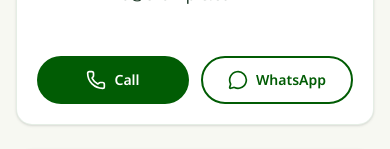
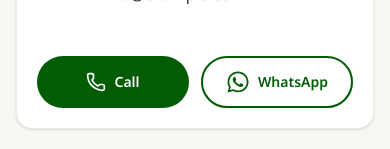
Before and after one commit to SASIKUMAR-109/school-website, a Next.js app in the folder school-site/: page /en/contact in a window 390 px wide. Shown: the part 673-822 px from the top of the page. Built offline with nearby package versions, Linux system fonts and the light colour scheme.

Commit message:
whatsapp icon added

```diff
--- a/school-site/app/[locale]/contact/page.tsx
+++ b/school-site/app/[locale]/contact/page.tsx
@@ -2,6 +2,7 @@ import {getTranslations,getLocale} from 'next-intl/server';
 import {siteInfo} from '@/lib/site';
 import {MapPin, Phone, Mail, MessageCircle, Navigation} from 'lucide-react';
 import PageHeader from '@/components/PageHeader';
+import { FaWhatsapp } from "react-icons/fa";
 
 export default async function ContactPage() {
   const t = await getTranslations('Contact');
@@ -40,7 +41,7 @@ export default async function ContactPage() {
           </ul>
           <div className='mt-auto grid grid-cols-2 gap-3 pt-6'>
             <a className="inline-flex items-center justify-center gap-2 rounded-full bg-primary px-4 py-3 text-sm font-semibold text-white sm:text-base" href={`tel:${siteInfo.phone}`}><Phone className='size-5' aria-hidden="true"/>{t('callButton')}</a>
-            <a href={`mailto:${siteInfo.email}`} className='inline-flex items-center justify-center gap-2 rounded-full bg-surface px-4 py-3 text-sm font-semibold text-primary sm:text-base border-2 border-primary'><MessageCircle className='size-5' aria-hidden="true"/>{t('whatsappButton')}</a>
+            <a href={`mailto:${siteInfo.email}`} className='inline-flex items-center justify-center gap-2 rounded-full bg-surface px-4 py-3 text-sm font-semibold text-primary sm:text-base border-2 border-primary'><FaWhatsapp className='size-6' aria-hidden="true"/>{t('whatsappButton')}</a>
           </div>
        </article>
         <article className='flex flex-col rounded-2xl border border-primary/10 bg-surface p-3 shadow-sm lg:p-4'>
--- a/school-site/package.json
+++ b/school-site/package.json
@@ -14,7 +14,8 @@
     "next": "16.4.2",
     "next-intl": "^4.14.9",
     "react": "19.3.0",
-    "react-dom": "19.3.0"
+    "react-dom": "19.3.0",
+    "react-icons": "^5.7.0"
   },
   "devDependencies": {
     "@tailwindcss/postcss": "^4.3.3",
```
Also changed, not shown: 1 other file (tests, documents, lock files or other folders).
